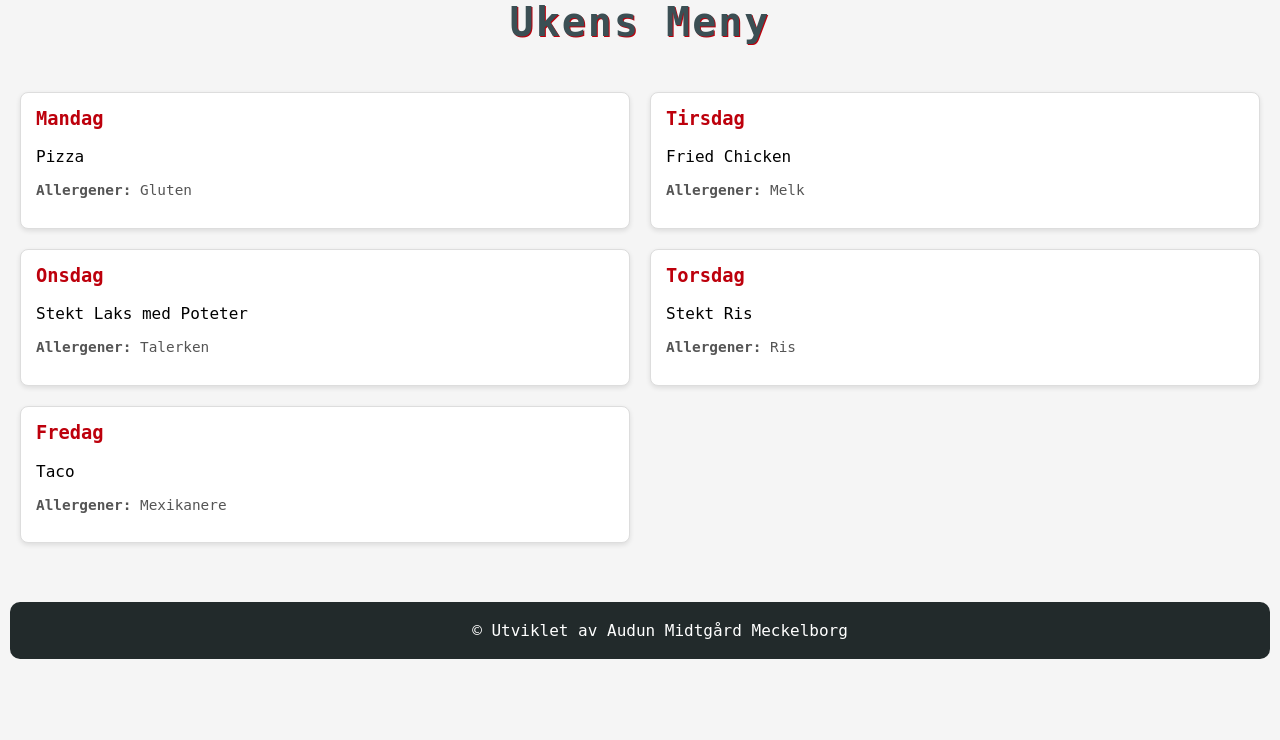
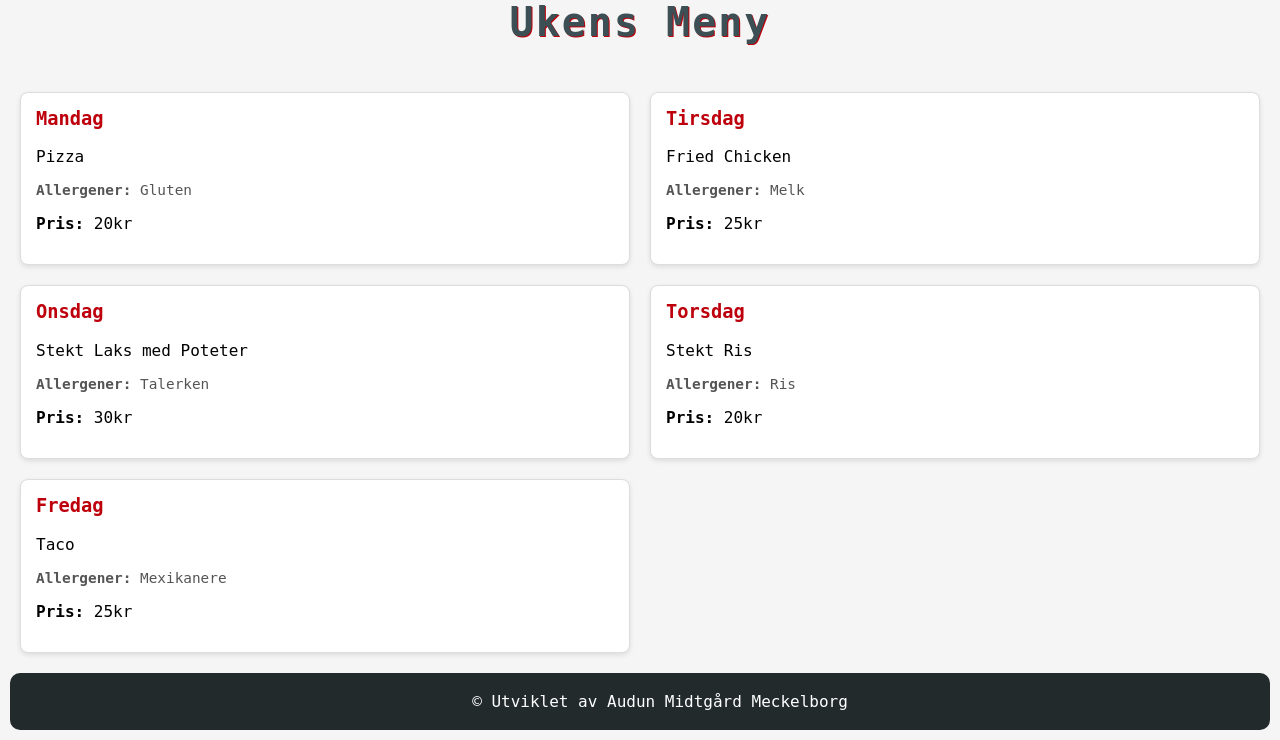
Before and after one commit to audun-web/kantina-utenAI, a Flask app: page /meny in a window 1280 px wide. Shown: the part 131-871 px from the top of the page. Before the commit the page ends 790 px from the top, so only its background shows below. Run offline with Flask 3, Linux system fonts and the light colour scheme.

Commit message:
la til pris på meny siden

```diff
--- a/app.py
+++ b/app.py
@@ -9,11 +9,11 @@ def index():
 @app.route('/meny')
 def meny():
     menyliste = [
-        {"dag": "Mandag", "rett": "Pizza", "allergener": "Gluten"},
-        {"dag": "Tirsdag", "rett": "Fried Chicken", "allergener": "Melk"},
-        {"dag": "Onsdag", "rett": "Stekt Laks med Poteter", "allergener": "Talerken"},
-        {"dag": "Torsdag", "rett": "Stekt Ris", "allergener": "Ris"},
-        {"dag": "Fredag", "rett": "Taco", "allergener": "Mexikanere"}
+        {"dag": "Mandag", "rett": "Pizza", "allergener": "Gluten", "pris": "20kr"},
+        {"dag": "Tirsdag", "rett": "Fried Chicken", "allergener": "Melk", "pris": "25kr"},
+        {"dag": "Onsdag", "rett": "Stekt Laks med Poteter", "allergener": "Talerken", "pris": "30kr"},
+        {"dag": "Torsdag", "rett": "Stekt Ris", "allergener": "Ris", "pris": "20kr"},
+        {"dag": "Fredag", "rett": "Taco", "allergener": "Mexikanere", "pris": "25kr"}
     ]
     return render_template('meny.html', menyliste=menyliste)
 
--- a/templates/meny.html
+++ b/templates/meny.html
@@ -10,6 +10,7 @@
         <h3>{{ meny.dag }}</h3>
         <p class="rett">{{ meny.rett }}</p>
         <p class="allergener"><strong>Allergener:</strong> {{ meny.allergener }}</p>
+        <p><strong>Pris:</strong> {{ meny.pris }}
     </div>
 {% endfor %}
 </div>
```
